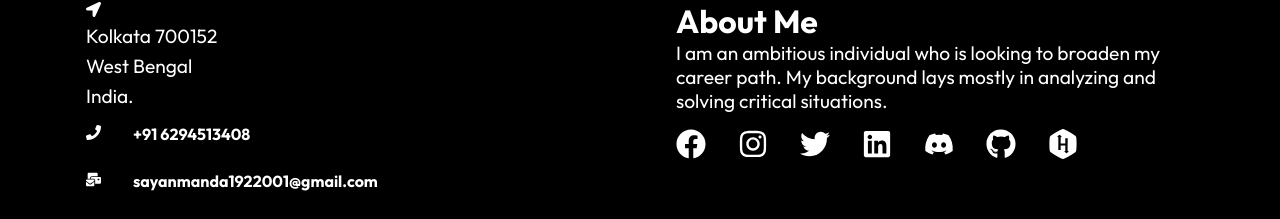
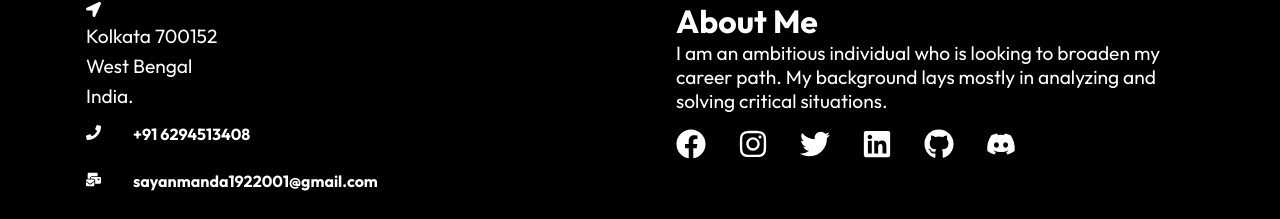
Before and after one commit to sayanfrontdev/my_data, a React (Create React App) app: page / in a window 1280 px wide. Shown: the part 3006-3225 px from the top of the page. Built offline with nearby package versions, Linux system fonts and the light colour scheme; a web font is replaced by a local one.

Commit message:
change link

```diff
--- a/src/components/Footer.js
+++ b/src/components/Footer.js
@@ -54,16 +54,18 @@ const Footer = () => {
     <a href="https://www.linkedin.com/in/sayan-mandal-b07283204/" target="_blank">
       <FaLinkedin size={30} style={{ color: "#fff", marginRight: "2rem" }} />
     </a>
+
+    <a href="https://github.com/sayanmanda" target="_blank">
+      <FaGithub size={30} style={{ color: "#fff", marginRight: "2rem" }} />
+    </a>
     <a href="https://discord.gg/pAbxnrCN" target="_blank">
       <FaDiscord size={30} style={{ color: "#fff", marginRight: "2rem" }} />
     </a>
-    <a href="https://github.com/sayanmanda" target="_blank">
-      <FaGithub size={30} style={{ color: "#fff", marginRight: "2rem" }} />
-    </a>
-    <a href="https://www.hackerrank.com/profile/sayanmanda192201" target="_blank">
+
+    {/* <a href="https://www.hackerrank.com/profile/sayanmanda192201" target="_blank">
       <FaHackerrank size={30} style={{ color: "#fff", marginRight: "2rem" }} />
     </a>
-
+     */}
     </div>
 </div>
         </div>
--- a/src/components/WorkCardData.js
+++ b/src/components/WorkCardData.js
@@ -29,7 +29,7 @@ const ProjectCardData = [
         imgsrc: pro3,
         title: "E-Learning Website Design",
         text: "This e-commerce website design is carefully crafted to provide an intuitive and user-friendly experience for both our clients and their customers. With a clean and modern aesthetic, we aim to create a visually appealing platform that enhances the shopping experience.Each product should have a dedicated page with clear and detailed descriptions, high-quality images. ",
-        view:"https://sayanmanda.github.io/e-learning/",
+        view:"https://e-learning-blush-nu.vercel.app/",
 
         source: "https://github.com/sayanmanda/e-learning"
     },
@@ -37,7 +37,7 @@ const ProjectCardData = [
         imgsrc: pro4,
         title: "Digital Commerce Creations",
         text: " Welcome to my portfolio website, where I proudly present a curated selection of my finest e-commerce website designs. With a passion for creating visually stunning and user-friendly online shopping experiences, I've harnessed the power of design, functionality, and innovation to help businesses thrive in the digital marketplace.   ",
-        view:"https://storehook-online-store.netlify.app/",
+        view:"https://storehook-stores.vercel.app/",
 
         source: "https://github.com/sayanmanda/storehook_online_store.git"
     },
```
